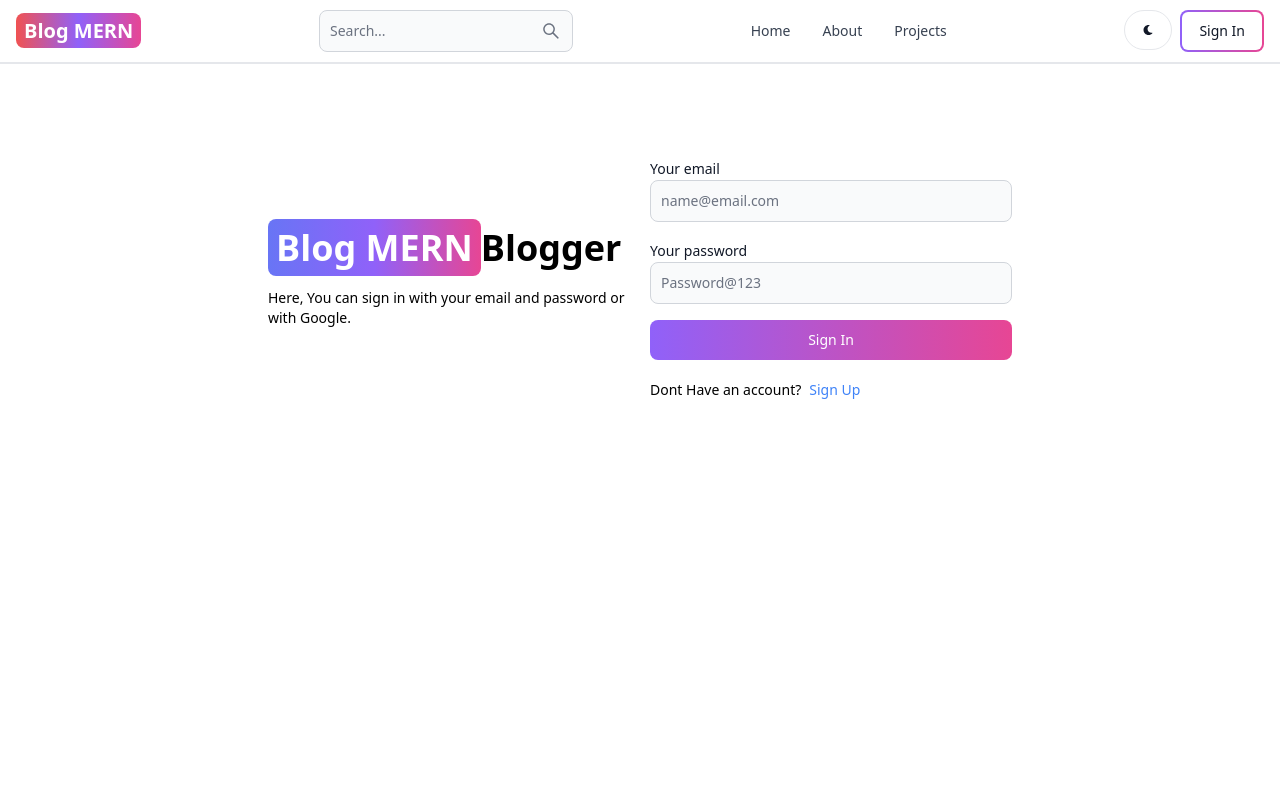
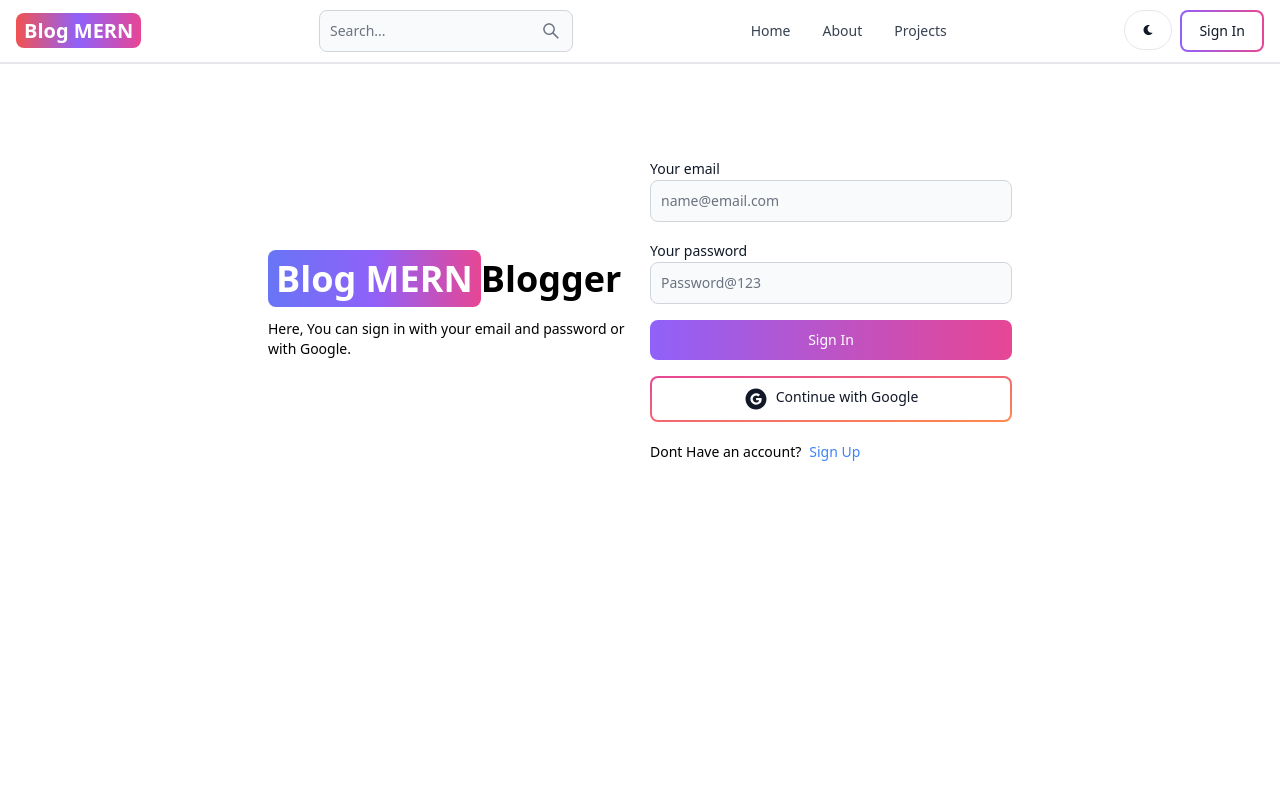
Before and after one commit to erpankajk4/Blog-MERN-FireBase, a React (Vite) app in the folder frontend/: page /sign-in in a window 1280 px wide. Shown: the top 800 px of the page. Built offline with nearby package versions, Linux system fonts and the light colour scheme.

Commit message:
Creating and importing Oauth button for google authentication using firebase and creating its functionality at backend

```diff
--- a/frontend/package.json
+++ b/frontend/package.json
@@ -11,6 +11,7 @@
   },
   "dependencies": {
     "@reduxjs/toolkit": "^2.2.1",
+    "firebase": "^10.8.1",
     "flowbite-react": "^0.7.2",
     "react": "^18.2.0",
     "react-dom": "^18.2.0",
--- /dev/null
+++ b/frontend/src/components/OAuth.jsx
@@ -0,0 +1,48 @@
+import { Button } from "flowbite-react";
+import { AiFillGoogleCircle } from "react-icons/ai";
+import { GoogleAuthProvider, signInWithPopup, getAuth } from "firebase/auth";
+import { app } from "../firebase";
+import { useDispatch } from "react-redux";
+import { signInSuccess } from "../redux/user/userSlice";
+import { useNavigate } from "react-router-dom";
+
+export default function OAuth() {
+  const auth = getAuth(app);
+  const dispatch = useDispatch();
+  const navigate = useNavigate();
+  const handleGoogleClick = async () => {
+    const provider = new GoogleAuthProvider();
+    provider.setCustomParameters({ prompt: "select_account" });
+    try {
+      const resultsFromGoogle = await signInWithPopup(auth, provider);
+    //   console.log(resultsFromGoogle);
+      const res = await fetch("/api/auth/google", {
+        method: "POST",
+        headers: { "Content-Type": "application/json" },
+        body: JSON.stringify({
+          name: resultsFromGoogle.user.displayName,
+          email: resultsFromGoogle.user.email,
+          googlePhotoUrl: resultsFromGoogle.user.photoURL,
+        }),
+      });
+      const data = await res.json();
+      if (res.ok) {
+        dispatch(signInSuccess(data));
+        navigate("/");
+      }
+    } catch (error) {
+      console.log(error);
+    }
+  };
+  return (
+    <Button
+      type="button"
+      gradientDuoTone="pinkToOrange"
+      outline
+      onClick={handleGoogleClick}
+    >
+      <AiFillGoogleCircle className="w-6 h-6 mr-2" />
+      Continue with Google
+    </Button>
+  );
+}
--- /dev/null
+++ b/frontend/src/firebase.js
@@ -0,0 +1,13 @@
+import { initializeApp } from 'firebase/app';
+
+const firebaseConfig = {
+  apiKey: import.meta.env.VITE_FIREBASE_API_KEY,
+  authDomain: "blogging-app-491996.firebaseapp.com",
+  projectId: "blogging-app-491996",
+  storageBucket: "blogging-app-491996.appspot.com",
+  messagingSenderId: "203389675641",
+  appId: "1:203389675641:web:322231d293b81fd2328ca8"
+};
+
+// Initialize Firebase
+export const app = initializeApp(firebaseConfig);
--- a/frontend/src/pages/SignIn.jsx
+++ b/frontend/src/pages/SignIn.jsx
@@ -7,6 +7,7 @@
   signInSuccess,
   signInFailure,
 } from "../redux/user/userSlice";
+import OAuth from "../components/OAuth";
 
 export default function SignIn() {
   const [formData, setFormData] = useState({});
@@ -92,6 +93,7 @@
                 "Sign In"
               )}
             </Button>
+            <OAuth />
           </form>
           <div className="flex gap-2 text-sm mt-5">
             <span>Dont Have an account?</span>
--- a/frontend/src/pages/SignUp.jsx
+++ b/frontend/src/pages/SignUp.jsx
@@ -1,6 +1,7 @@
 import { Alert, Button, Label, Spinner, TextInput } from 'flowbite-react';
 import { useState } from 'react';
 import { Link, useNavigate } from 'react-router-dom';
+import OAuth from '../components/OAuth';
 
 export default function SignUp() {
   const [formData, setFormData] = useState({});
@@ -97,6 +98,7 @@
                 'Sign Up'
               )}
             </Button>
+            <OAuth />
           </form>
           <div className='flex gap-2 text-sm mt-5'>
             <span>Have an account?</span>
```
Also changed, not shown: 2 other files (tests, documents, lock files or other folders).
